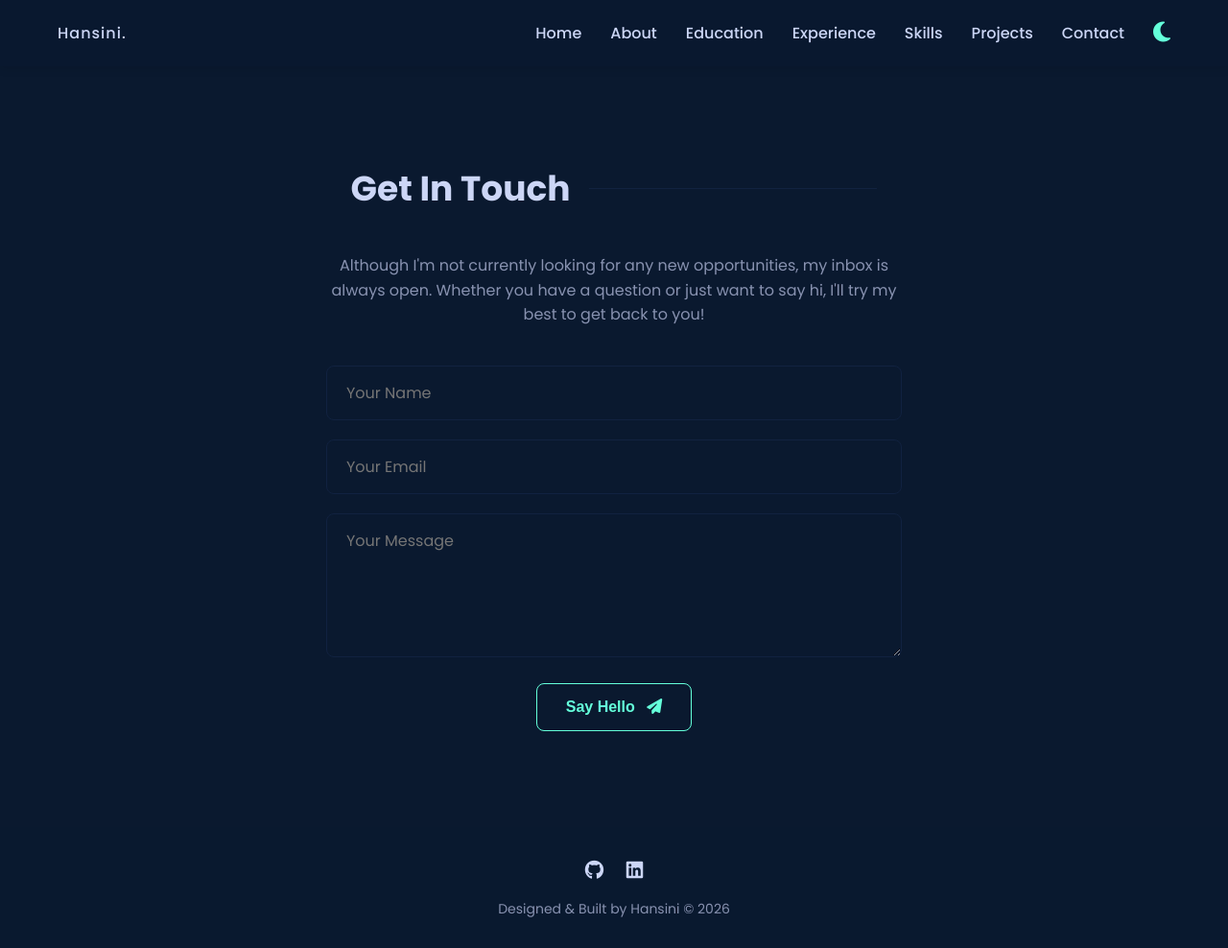
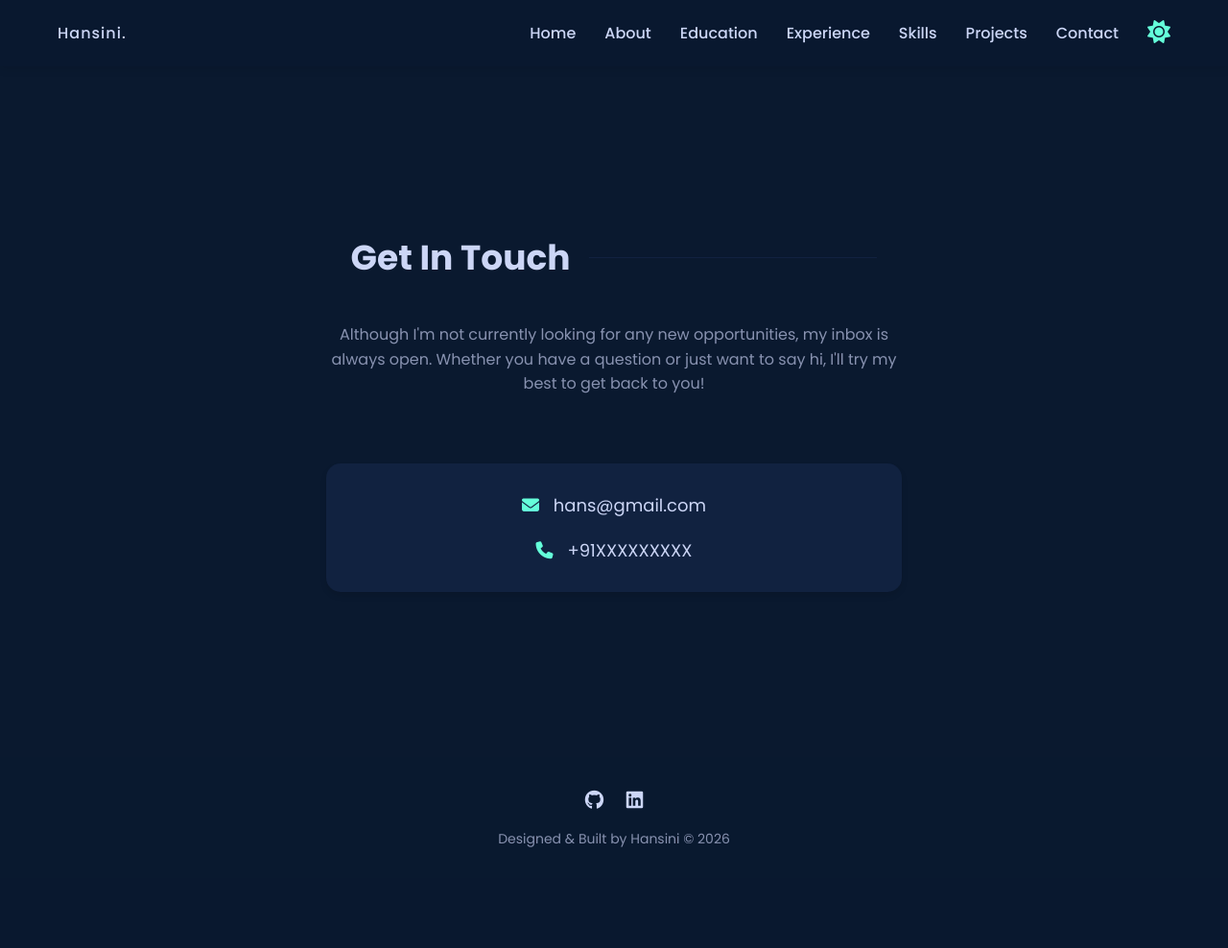
Before and after one commit to HansiniiiPanjugula/django-portfolio, a Django app: template portfolio/templates/portfolio/contact.html in a window 1280 px wide. Shown: the whole page at 96% size. After the commit the page ends 883 px from the top, so only its background shows below. Run offline with Django 5.2, Linux system fonts and the light colour scheme; the template is opened without the code that fills it, so the values that code supplies are empty.

Commit message:
Updated contact page and fixed theme toggle

```diff
--- a/portfolio/static/css/style.css
+++ b/portfolio/static/css/style.css
@@ -15,10 +15,10 @@
 }
 
 .light-mode {
-    --bg-color: #f8f9fa;
-    --card-bg: #ffffff;
-    --text-primary: #333333;
-    --text-secondary: #555555;
+    --bg-color: #ffffff;
+    --card-bg: #f8f9fa;
+    --text-primary: #0A192F;
+    --text-secondary: #333333;
     --accent-color: #007bff;
     --nav-blur: rgba(255, 255, 255, 0.85);
 }
--- a/portfolio/static/js/script.js
+++ b/portfolio/static/js/script.js
@@ -99,8 +99,8 @@ const savedTheme = localStorage.getItem('theme');
 if (savedTheme === 'light') {
     body.classList.add('light-mode');
     if (icon) {
-        icon.classList.remove('fa-moon');
-        icon.classList.add('fa-sun');
+        icon.classList.remove('fa-sun');
+        icon.classList.add('fa-moon');
     }
 }
 
@@ -110,12 +110,12 @@ if (themeBtn) {
 
         if (body.classList.contains('light-mode')) {
             localStorage.setItem('theme', 'light');
+            icon.classList.remove('fa-sun');
+            icon.classList.add('fa-moon');
+        } else {
+            localStorage.setItem('theme', 'dark');
             icon.classList.remove('fa-moon');
             icon.classList.add('fa-sun');
-        } else {
-            localStorage.setItem('theme', 'dark');
-            icon.classList.remove('fa-sun');
-            icon.classList.add('fa-moon');
         }
     });
 }
--- a/portfolio/templates/portfolio/base.html
+++ b/portfolio/templates/portfolio/base.html
@@ -30,7 +30,7 @@
         <li><a href="/contact/">Contact</a></li>
         <li>
             <button class="theme-toggle" id="theme-btn">
-                <i class="fas fa-moon"></i>
+                <i class="fas fa-sun"></i>
             </button>
         </li>
     </ul>
--- a/portfolio/templates/portfolio/contact.html
+++ b/portfolio/templates/portfolio/contact.html
@@ -5,25 +5,18 @@
 
     <div class="contact-container fade-in">
         <p>
-            Although I'm not currently looking for any new opportunities, my inbox is always open. Whether you have a question or just want to say hi, I'll try my best to get back to you!
+            Although I'm not currently looking for any new opportunities, my inbox is always open. Whether you have a
+            question or just want to say hi, I'll try my best to get back to you!
         </p>
 
-        <form class="contact-form" method="POST" action="{% url 'contact' %}">
-            {% csrf_token %}
-            {% if success %}
-                <p style="color: var(--accent-color); margin-bottom: 15px; text-align: center; font-weight: bold;">Message sent successfully</p>
-            {% endif %}
-            <div class="input-group">
-                <input type="text" name="name" placeholder="Your Name" required>
+        <div class="card" style="margin-top: 30px; text-align: center; width: 100%;">
+            <div style="font-size: 18px; color: var(--text-primary); margin-bottom: 20px;">
+                <i class="fas fa-envelope" style="color: var(--accent-color); margin-right: 10px;"></i> hans@gmail.com
             </div>
-            <div class="input-group">
-                <input type="email" name="email" placeholder="Your Email" required>
+            <div style="font-size: 18px; color: var(--text-primary); margin-bottom: 0;">
+                <i class="fas fa-phone" style="color: var(--accent-color); margin-right: 10px;"></i> +91XXXXXXXXX
             </div>
-            <div class="input-group">
-                <textarea name="message" placeholder="Your Message" required></textarea>
-            </div>
-            <button type="submit" class="contact-btn">Say Hello <i class="fas fa-paper-plane" style="margin-left: 8px;"></i></button>
-        </form>
+        </div>
     </div>
 </section>
 {% endblock %}
```
